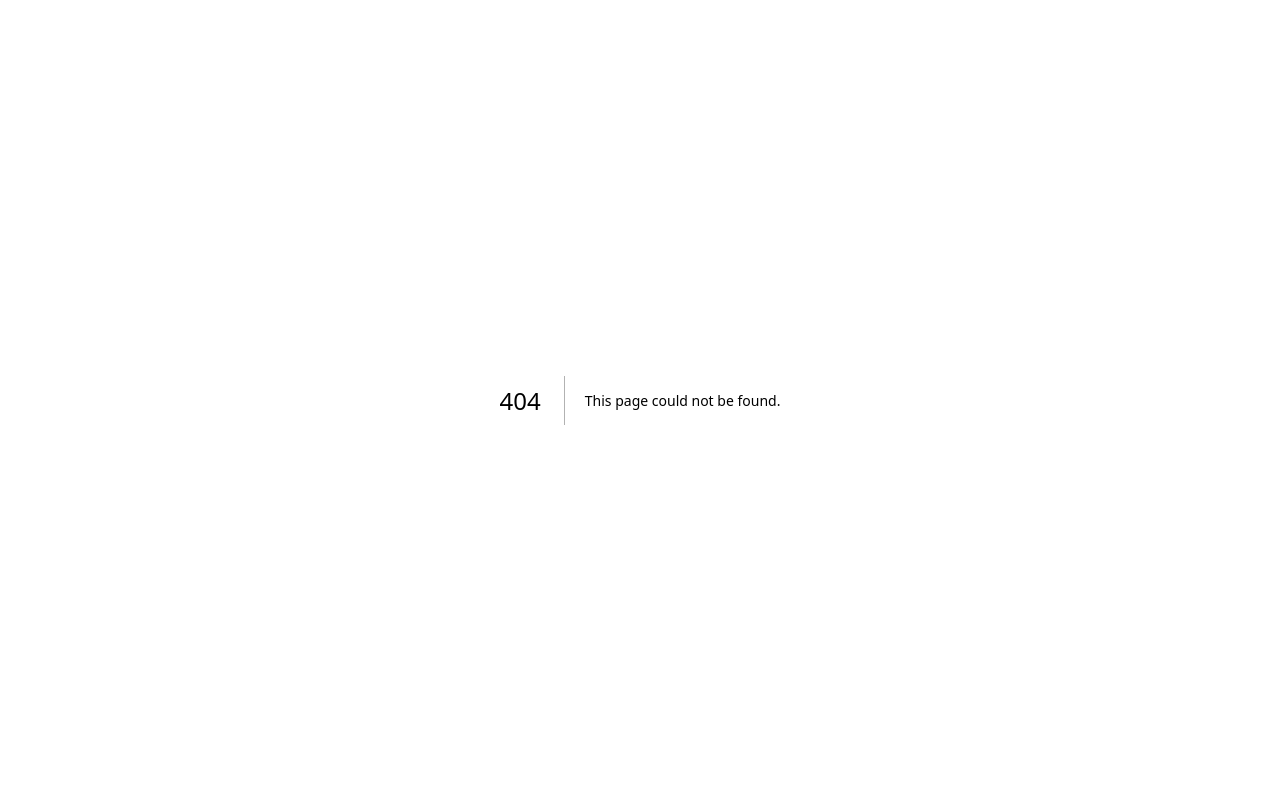
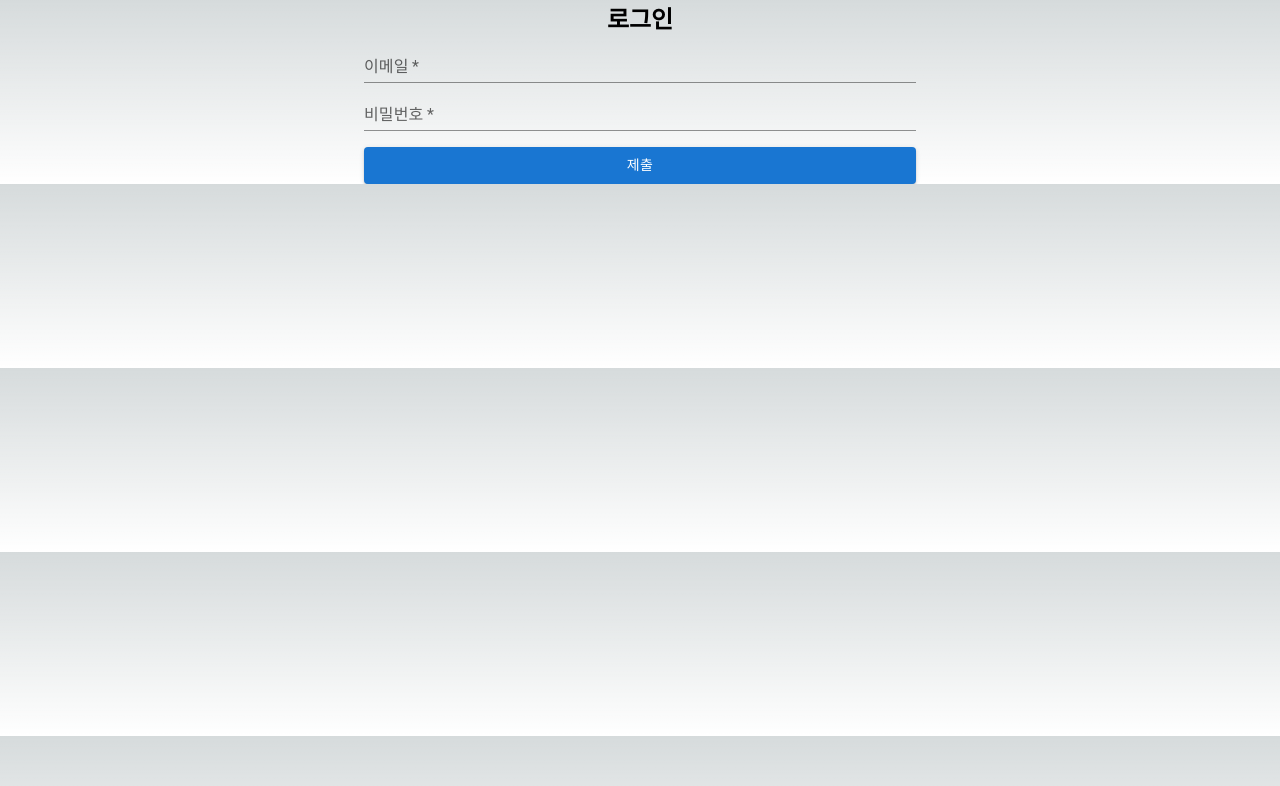
Before and after one commit to HojinAn/wanted-pre-onboarding-challenge-fe-1, a Next.js app: page /auth/login in a window 1280 px wide. Before the commit this address had no page. Shown: the top 786 px of the page. Built offline with nearby package versions, Linux system fonts and the light colour scheme.

Commit message:
feat(login): 로그인 페이지 컴포넌트 UI 구현

```diff
--- /dev/null
+++ b/pages/auth/login.tsx
@@ -0,0 +1,44 @@
+import { Stack, Button, TextField, Container, Box } from '@mui/material';
+import { useForm } from '@/hooks';
+import { useEffect } from 'react';
+
+const Login = () => {
+  const { form, onFormChange } = useForm();
+
+  useEffect(() => {
+    console.log(form);
+  });
+
+  return (
+    <Container maxWidth="sm">
+      <Box component={'h2'} sx={{ display: 'flex', justifyContent: 'center' }}>
+        로그인
+      </Box>
+      <Stack component="form">
+        <TextField
+          id="email-inp"
+          label="이메일"
+          variant="standard"
+          type="email"
+          name="email"
+          required
+          onChange={onFormChange}
+        />
+        <TextField
+          id="password-inp"
+          label="비밀번호"
+          variant="standard"
+          type="password"
+          name="password"
+          required
+          onChange={onFormChange}
+        />
+        <Button variant="contained" sx={{ mt: 2 }}>
+          제출
+        </Button>
+      </Stack>
+    </Container>
+  );
+};
+
+export default Login;
```
Also changed, not shown: 1 other file (tests, documents, lock files or other folders).
